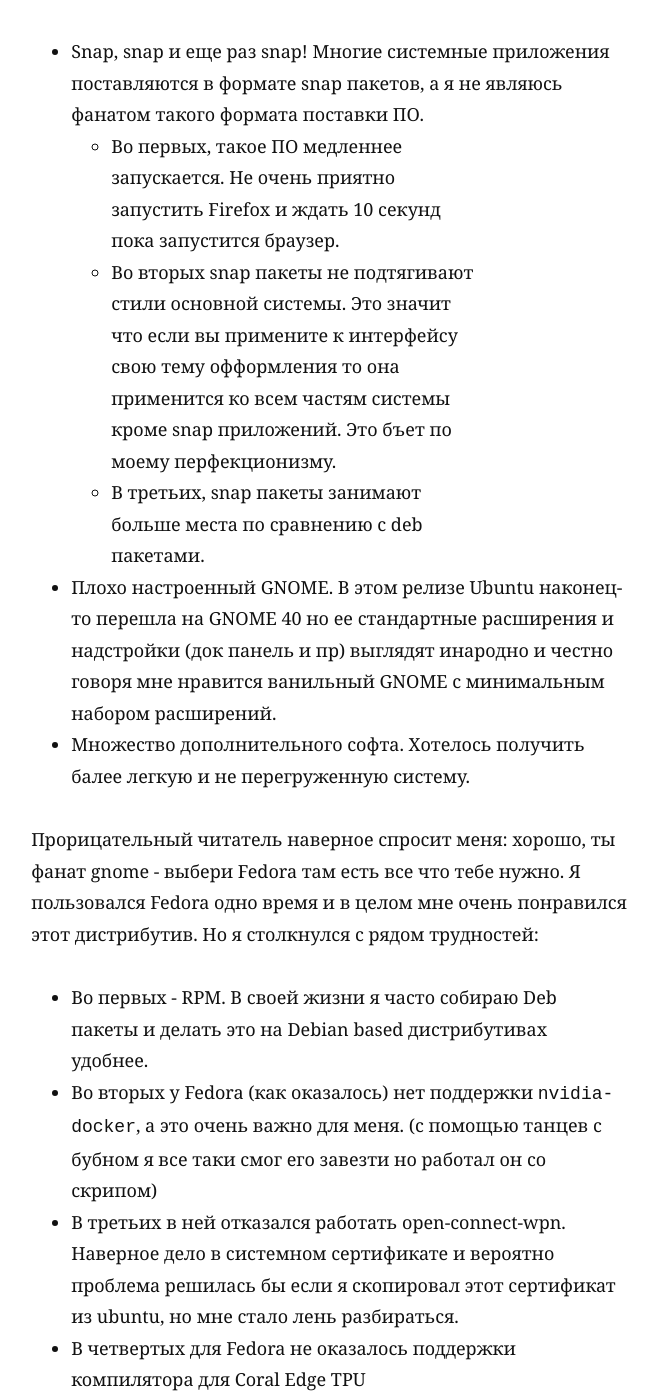
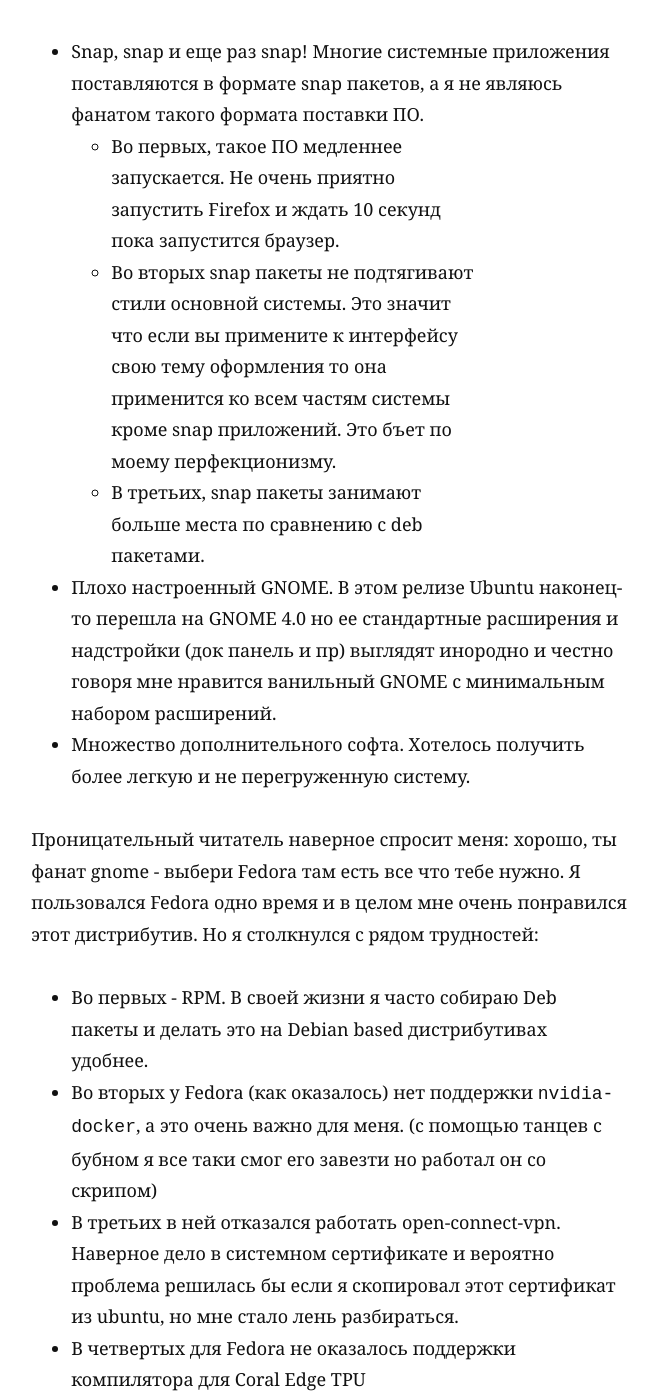
Before and after one commit to gosha20777/gosha20777.github.io, a Jekyll site: the page built from _posts/2021-11-01-tiny-ubuntu.markdown, in a window 1280 px wide and 1400 px high, scrolled down 1237 px. Shown: the whole window, without its empty margins (311-968 px from the left). Built offline with Jekyll 4.4.1, drawn with Linux system fonts in a browser that asks for light colours; nearby versions of some CDN libraries; some web fonts are replaced; some of the changed text lies outside the part shown.

Commit message:
fix ubuntu-tiny post

```diff
--- a/_posts/2021-11-01-tiny-ubuntu.markdown
+++ b/_posts/2021-11-01-tiny-ubuntu.markdown
@@ -11,18 +11,18 @@
 
 ### Предыстория
 
-На создание создания *Ubuntu from scratch* меня натолкнул релиз недавней Ubuntu 21.10. Я сразу же обновился на новую версию после ее выхода и мне она не понравилась по следующим причинам:
+На создание дистрибутива *Ubuntu from scratch* меня натолкнул релиз недавней Ubuntu 21.10. Я сразу же обновился на новую версию после ее выхода и мне она не понравилась по следующим причинам:
 - Snap, snap и еще раз snap! Многие системные приложения поставляются в формате snap пакетов, а я не являюсь фанатом такого формата поставки ПО.
     - Во первых, такое ПО медленнее запускается. Не очень приятно запустить Firefox и ждать 10 секунд пока запустится браузер.
-    - Во вторых snap пакеты не подтягивают стили основной системы. Это значит что если вы примените к интерфейсу свою тему офформления то она применится ко всем частям системы кроме snap приложений. Это бъет по моему перфекционизму.
+    - Во вторых snap пакеты не подтягивают стили основной системы. Это значит что если вы примените к интерфейсу свою тему оформления то она применится ко всем частям системы кроме snap приложений. Это бъет по моему перфекционизму.
     - В третьих, snap пакеты занимают больше места по сравнению с deb пакетами.
-- Плохо настроенный GNOME. В этом релизе Ubuntu наконец-то перешла на GNOME 40 но ее стандартные расширения и надстройки (док панель и пр) выглядят инародно и честно говоря мне нравится ванильный GNOME с минимальным набором расширений.
-- Множество дополнительного софта. Хотелось получить балее легкую и не перегруженную систему.
+- Плохо настроенный GNOME. В этом релизе Ubuntu наконец-то перешла на GNOME 4.0 но ее стандартные расширения и надстройки (док панель и пр) выглядят инородно и честно говоря мне нравится ванильный GNOME с минимальным набором расширений.
+- Множество дополнительного софта. Хотелось получить более легкую и не перегруженную систему.
 
-Прорицательный читатель наверное спросит меня: хорошо, ты фанат gnome - выбери Fedora там есть все что тебе нужно. Я пользовался Fedora одно время и в целом мне очень понравился этот дистрибутив. Но я столкнулся с рядом трудностей:
+Проницательный читатель наверное спросит меня: хорошо, ты фанат gnome - выбери Fedora там есть все что тебе нужно. Я пользовался Fedora одно время и в целом мне очень понравился этот дистрибутив. Но я столкнулся с рядом трудностей:
 - Во первых - RPM. В своей жизни я часто собираю Deb пакеты и делать это на Debian based дистрибутивах удобнее.
 - Во вторых у Fedora (как оказалось) нет поддержки `nvidia-docker`, а это очень важно для меня. (с помощью танцев с бубном я все таки смог его завезти но работал он со скрипом)
-- В третьих в ней отказался работать open-connect-wpn. Наверное дело в системном сертификате и вероятно проблема решилась бы если я скопировал этот сертификат из ubuntu, но мне стало лень разбираться.
+- В третьих в ней отказался работать open-connect-vpn. Наверное дело в системном сертификате и вероятно проблема решилась бы если я скопировал этот сертификат из ubuntu, но мне стало лень разбираться.
 - В четвертых для Fedora не оказалось поддержки компилятора для Coral Edge TPU
 
 <figure>
```
Also changed, not shown: other parts of _posts/2021-11-01-tiny-ubuntu.markdown (+9 -9 lines).
